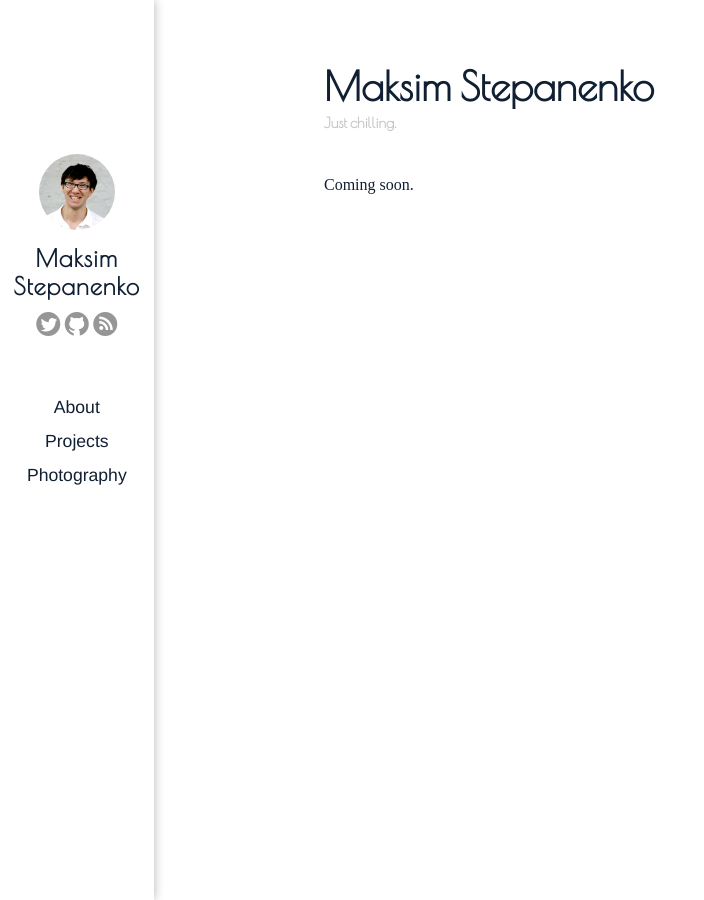
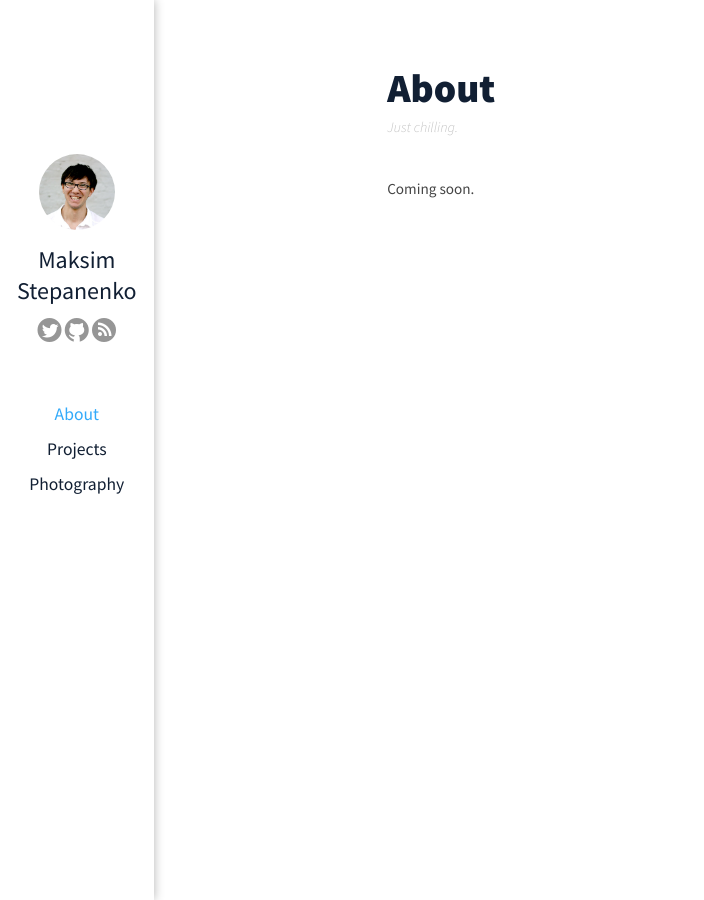
Before and after one commit to maksim-s/maksim-s.github.com, a Jekyll site: the page built from about.html, in a window 1280 px wide. Shown: the whole page, without its empty margins (0-704 px from the left). Built offline with Jekyll 4.4.1, drawn with Linux system fonts in a browser that asks for light colours.

Commit message:
some style changes

```diff
--- a/_layouts/layout.html
+++ b/_layouts/layout.html
@@ -6,14 +6,12 @@
     <meta http-equiv="X-UA-Compatible" content="IE=edge,chrome=1">
     <meta name="viewport" content="width=device-width">
     <title>{{ page.title }}</title>
-    <meta name="description" content="Computer Science at MIT'12, Developer at
-    locu.com, Personal Website">
     <meta name="author" content="Maksim Stepanenko">
     <link href="http://feeds.feedburner.com/MaksimStepanenko" rel="alternate" title="Maksim Stepanenko" type="application/atom+xml" />
     <link rel="icon" type="image/png" href="/images/favicon.ico" />
     <link rel="stylesheet" href="/css/main.css" />
     <link href="/webfonts/ss-social.css" rel="stylesheet" />
-    <link href='http://fonts.googleapis.com/css?family=Poiret+One' rel='stylesheet' type='text/css'>
+    <link href='http://fonts.googleapis.com/css?family=Source+Sans+Pro:300,400,600,700,900,200italic,300italic,400italic' rel='stylesheet' type='text/css'>
     <link href="/js/google-code-prettify/prettify.css" type="text/css" rel="stylesheet" />
     <script type="text/javascript" src="/js/google-code-prettify/prettify.js"></script>
     <script type="text/javascript">
@@ -51,9 +49,9 @@
       </section>
       <div class="sidebar-nav">
         <ul>
-          <li><a href="/about">About</a></li>
-          <li><a href="/projects">Projects</a></li>
-          <li><a href="/photography">Photography</a></li>
+          <li><a id="about" href="/about">About</a></li>
+          <li><a id="projects" href="/projects">Projects</a></li>
+          <li><a id="photography" href="/photography">Photography</a></li>
         </ul>
       </div>
     </header>
--- a/about.html
+++ b/about.html
@@ -4,7 +4,12 @@ title: "About"
 ---
 
 <section class="content">
-  <h1>Maksim Stepanenko</h1>
+  <style type="text/css">
+    #about {
+      color: #32AAFA;
+    }
+  </style>
+  <h1>About</h1>
   <section class="byline">
     Just chilling.
   </section>
--- a/css/main.css
+++ b/css/main.css
@@ -6,8 +6,8 @@ body {
 
 #blog-posts {
   font-size: 1.4em;
-  font-weight: 600;
-  font-family: helvetica;
+  font-weight: bold;
+  font-family: 'Source Sans Pro', helvetica;
   margin: 0;
 }
 .sidebar {
@@ -17,9 +17,11 @@ body {
   bottom: 0;
   right: auto;
   width: 12%;
-  font-family: Helvetica, sans-serif;
+  font-family: 'Source Sans Pro', Helvetica, sans-serif;
   box-shadow: 0 0px 10px rgba(0, 0, 0, 0.3);
   text-align: center;
+  background: white;
+  z-index: 2;
 }
 
 .sidebar-avatar {
@@ -41,10 +43,9 @@ body {
 }
 
 .sidebar-name {
-  font-family: 'Poiret One', sans-serif;
+  font-family: 'Source Sans Pro', sans-serif;
   font-size: 1.5em;
-  font-weight: bolder;
-  letter-spacing: 1px;
+  font-weight: normal;
   margin: auto;
   margin-top: 10px;
   margin-bottom: 10px;
@@ -66,7 +67,7 @@ body {
 }
 
 .sidebar-social a:hover {
-  color: #32AAFA;
+  color: #D93722;
 }
 
 .sidebar-twitter-button {
@@ -80,7 +81,7 @@ body {
 
 .sidebar-nav a {
   padding: 3px 0;
-  font-family: Helvetica, sans-serif;
+  font-family: 'Source Sans Pro', Helvetica, sans-serif;
   color: #111F33;
   font-size: 1.1em;
   display: block;
@@ -88,7 +89,7 @@ body {
 }
 
 .sidebar-nav a:hover {
-  color: #32AAFA;
+  color: #D93722;
 }
 
 .sidebar-nav ul {
@@ -102,10 +103,12 @@ body {
 }
 
 .content {
-  width: 60%;
-  margin-left: 25%;
+  max-width: 650px;
+  width: 50%;
+  margin-left: 30%;
   margin-bottom: 5%;
   margin-top: 5%;
+  z-index: 1;
 }
 
 .content .share {
@@ -119,7 +122,7 @@ body {
 }
 .content h1 {
   color: #111F33;
-  font-family: "Poiret One", sans-serif;
+  font-family: 'Source Sans Pro', sans-serif;
   font-weight: 900;
   font-size: 2.5em;
   margin: 18px 0 5px 0;
@@ -130,9 +133,9 @@ body {
 }
 .content h2 {
   color: #111F33;
-  font-family: Helvetica, sans-serif;
-  font-weight: 500;
-  font-size: 2em;
+  font-family: 'Source Sans Pro', Helvetica, sans-serif;
+  font-weight: 700;
+  font-size: 1.85em;
   margin-bottom: 15px;
 }
 .content h2 a {
@@ -141,8 +144,8 @@ body {
 }
 .content h3 {
   color: #111F33;
-  font-family: Helvetica, sans-serif;
-  font-weight: 500;
+  font-family: 'Source Sans Pro', Helvetica, sans-serif;
+  font-weight: 600;
   font-size: 1.5em;
   padding-bottom: 5px;
   margin-bottom: 5px;
@@ -152,20 +155,27 @@ body {
   text-decoration: none;
 }
 .content p {
-  color: #111F33;
-  font-size: 1em;
-  margin-top: 0;
-  margin-bottom: 10px;
+  color: #444;
+  font-family: 'Source Sans Pro', Helvetica, sans-serif;
+  font-size: 0.95em;
   line-height: 1.7em;
 }
 
+.content *::selection {
+  background: rgba(107, 184, 195, 0.74) !important;
+}
+.content *::-moz-selection {
+  background: rgba(107, 184, 195, 0.74) !important;
+}
+
 .content p a {
-  color: #32AAFA;
+  color: #D93722;
   text-decoration: none;
 }
 .content p a:hover {
-  color: #008BE5;
+  color: #8D1A0B;
 }
+
 .content p code {
   font-size: 0.9em;
   background-color: #eeeeee;
@@ -190,7 +200,7 @@ body {
 .content blockquote {
   padding: .25em 1em;
   margin-left: 0px;
-  border-left: 7px solid #32AAFA;
+  border-left: 7px solid #D93722;
 }
 .content blockquote p {
   margin-bottom: 0px;
@@ -210,14 +220,15 @@ body {
   margin-bottom: 40px;
   padding-left: 0px;
   font-size: 0.9em;
-  font-weight: 600;
+  font-weight: 300;
+  font-style: italic;
   color: #C4C4C4;
-  font-family: "Poiret One", sans-serif;
+  font-family: 'Source Sans Pro', sans-serif;
 }
 .content .listing {
   padding: 0;
   margin: 20px 0 0 0;
-  font-family: Helvetica, sans-serif;
+  font-family: 'Source Sans Pro', Helvetica, sans-serif;
 }
 .content .listing ul {
   margin: 0;
@@ -231,34 +242,37 @@ body {
   color: #111F33;
   font-weight: 550;
 }
+#related {
+  margin-top: 50px;
+}
 #related .listing li {
-  font-size: 0.8em;
+  font-size: 0.9em;
   padding: 0;
 }
 #related ul {
   margin: 5px 0 0 0;
 }
 #related .date {
-  font-size: 0.8em;
+  font-size: 0.9em;
 }
 #related-posts {
   margin: 0;
   padding: 0;
   font-weight: bold;
-  font-family: Helvetica;
+  font-family: 'Source Sans Pro', Helvetica;
   font-size: 1.1em;
 }
 
 .content .listing .date {
-  font-size: 0.7em;
+  font-size: 0.9em;
   color: #C4C4C4;
-  font-family: Helvetica, sans-serif;
+  font-family: 'Source Sans Pro', Helvetica, sans-serif;
 
 }
 .content .listing .project-description {
   font-size: 0.8em;
   color: #111F33;
-  font-family: Helvetica, sans-serif;
+  font-family: 'Source Sans Pro', Helvetica, sans-serif;
   weight: 400;
 }
 .content .listing a {
@@ -266,7 +280,7 @@ body {
   color: #111F33;
 }
 .content .listing a:hover {
-  color: #32AAFA;
+  color: #D93722;
 }
 
 .content #galleria {
--- a/photography.html
+++ b/photography.html
@@ -9,6 +9,11 @@ title: "Photography"
   <script src="/js/photoMosaic/files/data/photoMosaic.data.js"></script>
   <link rel="stylesheet" href="/js/photoMosaic/files/css/photoMosaic.screen.css" />
   <link rel="stylesheet" href="/js/photoMosaic/files/css/prettyPhoto.css" />
+  <style type="text/css">
+    #photography {
+      color: #32AAFA;
+    }
+  </style>
 </head>
 <section class="content">
   <h1>Photography</h1>
--- a/projects.html
+++ b/projects.html
@@ -4,6 +4,11 @@ title: "Projects"
 ---
 
 <section class="content">
+  <style type="text/css">
+    #projects {
+      color: #32AAFA;
+    }
+  </style>
   <h1>Projects</h1>
   <section class="byline">
   </section>
```
